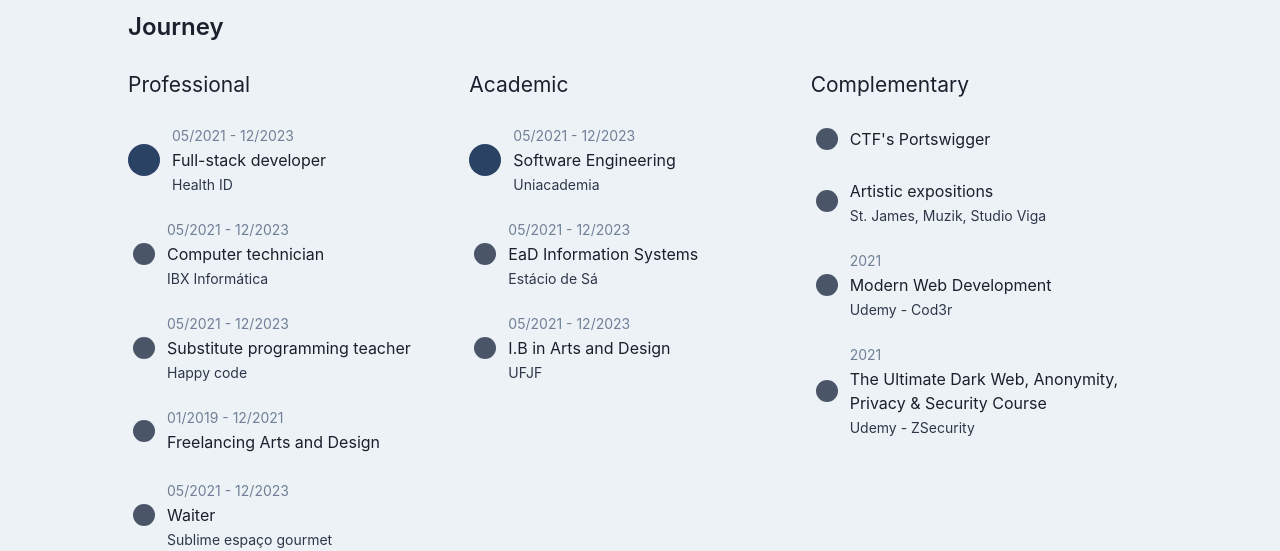
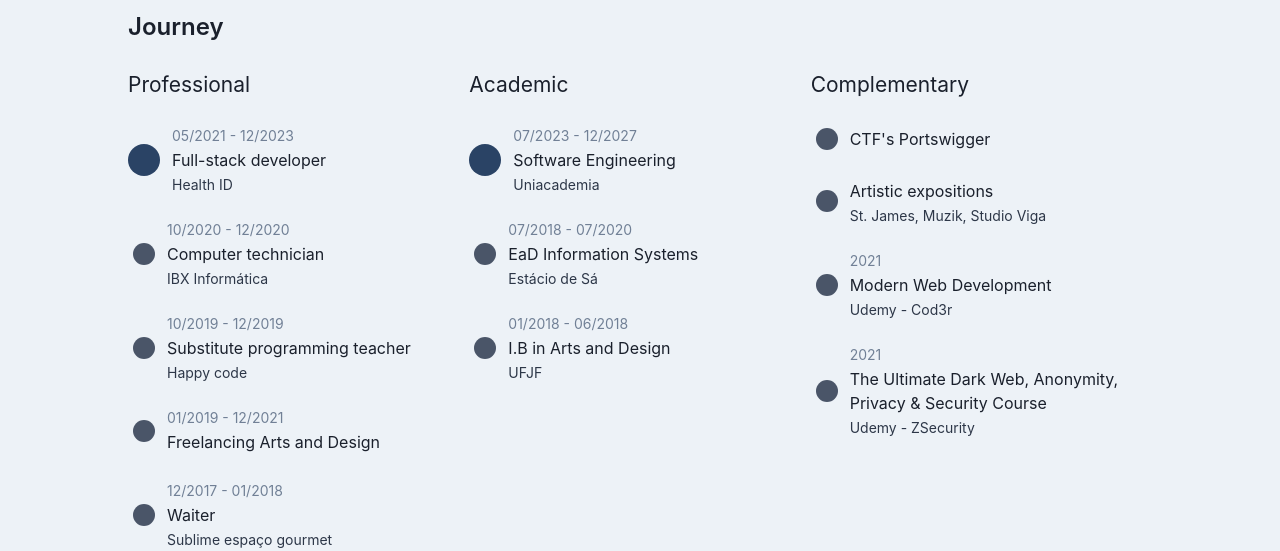
Before and after one commit to nleo-m/open-curriculum, a React (Create React App) app: page / in a window 1280 px wide. Shown: the part 940-1491 px from the top of the page. Built offline with nearby package versions, Linux system fonts and the light colour scheme.

Commit message:
Fix dates of journey items

```diff
--- a/src/sections/journey/journeyEnum.js
+++ b/src/sections/journey/journeyEnum.js
@@ -10,12 +10,12 @@ export const journey = [
       {
         name: "comp_tech",
         place: "IBX Informática",
-        date: "05/2021 - 12/2023",
+        date: "10/2020 - 12/2020",
       },
       {
         name: "sub_teacher",
         place: "Happy code",
-        date: "05/2021 - 12/2023",
+        date: "10/2019 - 12/2019",
       },
       {
         name: "freela_art",
@@ -24,7 +24,7 @@ export const journey = [
       {
         name: "waiter",
         place: "Sublime espaço gourmet",
-        date: "05/2021 - 12/2023",
+        date: "12/2017 - 01/2018",
       },
     ],
   },
@@ -34,17 +34,17 @@ export const journey = [
       {
         name: "software_engineering",
         place: "Uniacademia",
-        date: "05/2021 - 12/2023",
+        date: "07/2023 - 12/2027",
       },
       {
         name: "ead_info_sys",
         place: "Estácio de Sá",
-        date: "05/2021 - 12/2023",
+        date: "07/2018 - 07/2020",
       },
       {
         name: "bi_arts_design",
         place: "UFJF",
-        date: "05/2021 - 12/2023",
+        date: "01/2018 - 06/2018",
       },
     ],
   },
```
